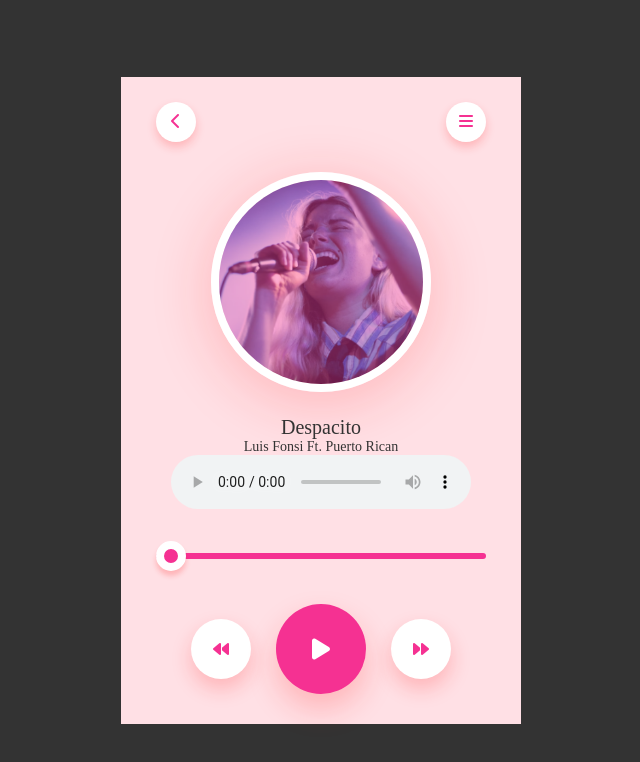
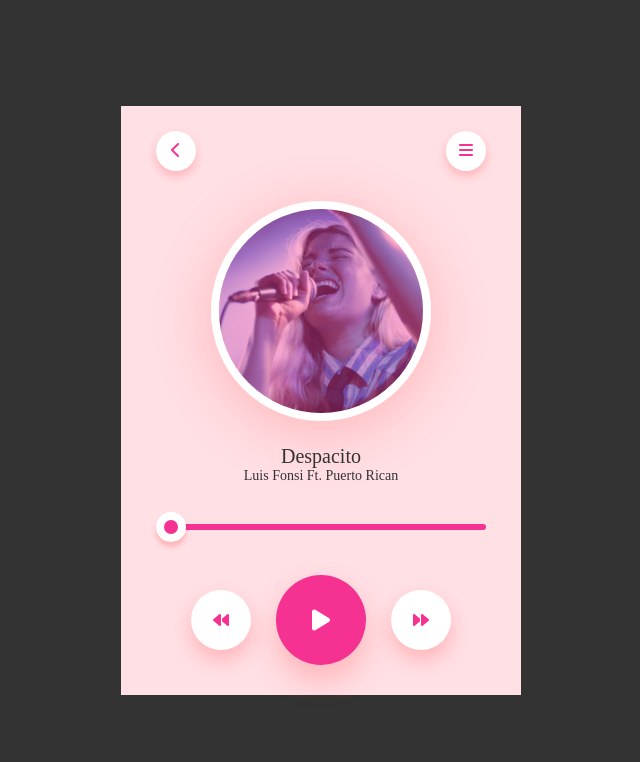
Before and after one commit to bekov28/javascript-challenges, a plain HTML site: page music-player/index.html in a window 1280 px wide. Shown: the whole page, without its empty margins (319-959 px from the left). Drawn offline with Linux system fonts and the light colour scheme.

Commit message:
feat: music player completed

```diff
--- a/music-player/index.html
+++ b/music-player/index.html
@@ -22,7 +22,8 @@
         <h1>Despacito</h1>
         <p>Luis Fonsi Ft. Puerto Rican</p>
 
-        <audio controls id="song">
+        <audio id="song">
+          //removed controls from audio
           <source src="assets/enough.mp3" type="audio/mp3" />
         </audio>
         <input type="range" value="0" id="progress" />
@@ -56,6 +57,19 @@
           ctrlIcon.classList.remove("fa-play");
         }
       }
+
+      if (song.play()) {
+        setInterval(() => {
+          progress.value = song.currentTime;
+        }, 500);
+      }
+
+      progress.onchange = function () {
+        song.play();
+        song.currentTime = progress.value;
+        ctrlIcon.classList.add("fa-pause");
+        ctrlIcon.classList.remove("fa-play");
+      };
     </script>
   </body>
 </html>
```
